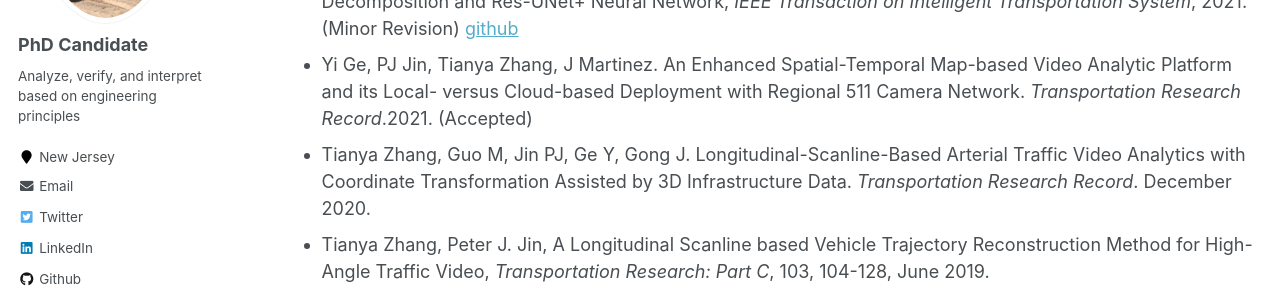
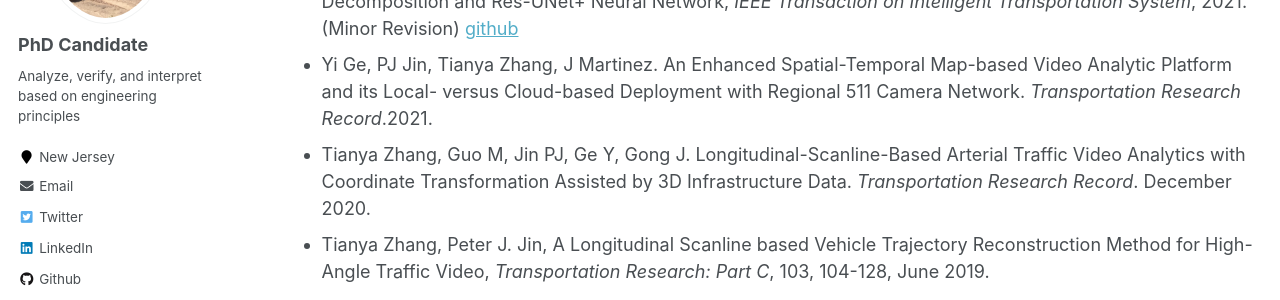
Before and after one commit to TeRyZh/Website, a Jekyll site: the page built from _pages/publications.md, in a window 1280 px wide and 900 px high. Shown: the part 441-741 px from the top of the window. Built offline with Jekyll 4.4.1, drawn with Linux system fonts in a browser that asks for light colours.

Commit message:
Update publications.md

```diff
--- a/_pages/publications.md
+++ b/_pages/publications.md
@@ -19,7 +19,7 @@ author_profile: true
 * Tianya Zhang, Peter Jin, Brennan. T, McVeigh, K. Traffic Signal Performance Measurements Generated with Stop-Bar Detector and Shockwave Theory. *Journal of Transportation Engineering, Part A: Systems*, 2021. (in progress)
 * Tianya Zhang, Peter Jin, Yi Ge, Ryhan Moghe, Xiaowen Jiang. Vehicle Detection for 511 Traffic Cameras with U-Shaped Dual Attention Inception Neural Networks and Spatial-Temporal Map. Transportation Reserach Record. (in Review) [github](https://github.com/TeRyZh/Detection-is-Tracking-511-CCTV-Camera-Vehicle-Detection-Using-STMap-and-DAIU-Net)
 * Tianya Zhang, Peter Jin, Spatial-Temporal Map Vehicle Trajectory Detection Using Dynamic Mode Decomposition and Res-UNet+ Neural Network, *IEEE Transaction on Intelligent Transportation System*, 2021. (Minor Revision) [github](https://github.com/TeRyZh/Reconstruction-NGSIM-Trajectory-with-DMD-and-Res_UNet_plus)
-* Yi Ge, PJ Jin, Tianya Zhang, J Martinez. An Enhanced Spatial-Temporal Map-based Video Analytic Platform and its Local- versus Cloud-based Deployment with Regional 511 Camera Network. *Transportation Research Record*.2021. (Accepted)
+* Yi Ge, PJ Jin, Tianya Zhang, J Martinez. An Enhanced Spatial-Temporal Map-based Video Analytic Platform and its Local- versus Cloud-based Deployment with Regional 511 Camera Network. *Transportation Research Record*.2021.
 * Tianya Zhang, Guo M, Jin PJ, Ge Y, Gong J. Longitudinal-Scanline-Based Arterial Traffic Video Analytics with Coordinate Transformation Assisted by 3D Infrastructure Data. *Transportation Research Record*. December 2020.
 * Tianya Zhang, Peter J. Jin, A Longitudinal Scanline based Vehicle Trajectory Reconstruction Method for High-Angle Traffic Video, *Transportation Research: Part C*, 103, 104-128, June 2019.
 
```
